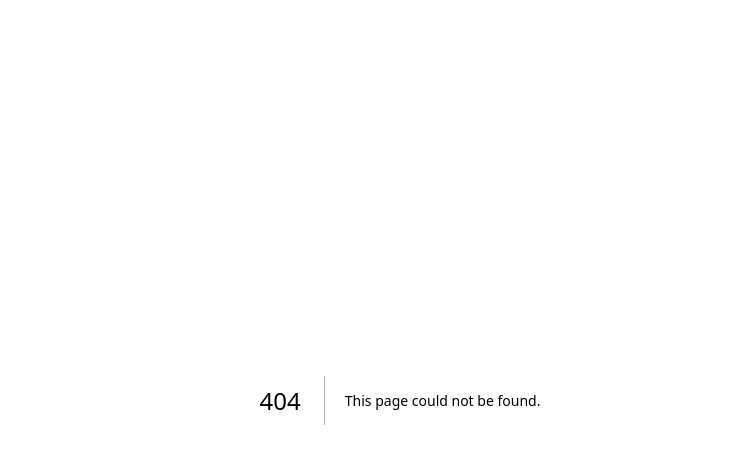
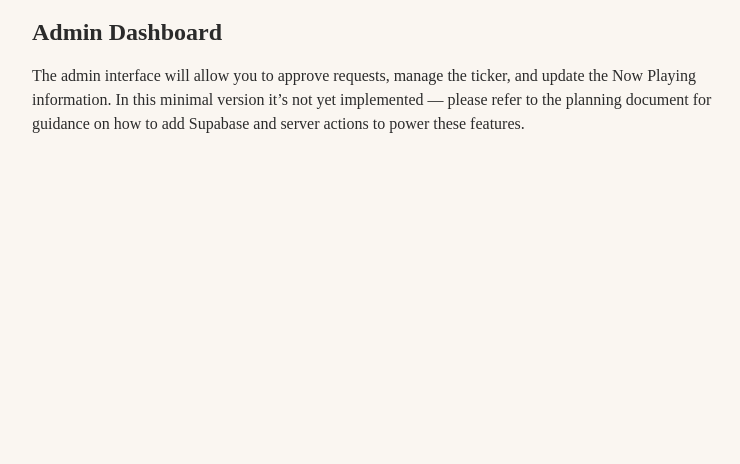
Before and after one commit to paulmartincurry/WorkersRadio, a Next.js app: page /admin in a window 1280 px wide. Before the commit this address had no page. Shown: the top 464 px of the page, without its empty margins (240-980 px from the left). Built offline with nearby package versions, Linux system fonts and the light colour scheme.

Commit message:
Create page.tsx

```diff
--- /dev/null
+++ b/app/admin/page.tsx
@@ -0,0 +1,13 @@
+export default function AdminPage() {
+  return (
+    <main className="p-4 max-w-3xl mx-auto space-y-4">
+      <h1 className="text-2xl font-bold">Admin Dashboard</h1>
+      <p>
+        The admin interface will allow you to approve requests, manage the ticker, and
+        update the Now Playing information. In this minimal version it’s not yet
+        implemented — please refer to the planning document for guidance on how to add
+        Supabase and server actions to power these features.
+      </p>
+    </main>
+  );
+}
```
